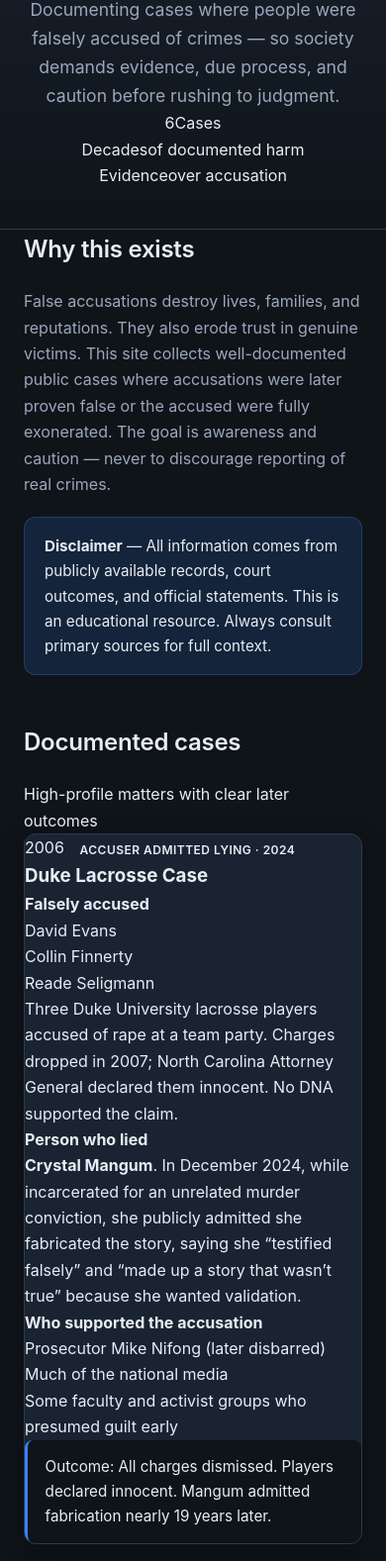
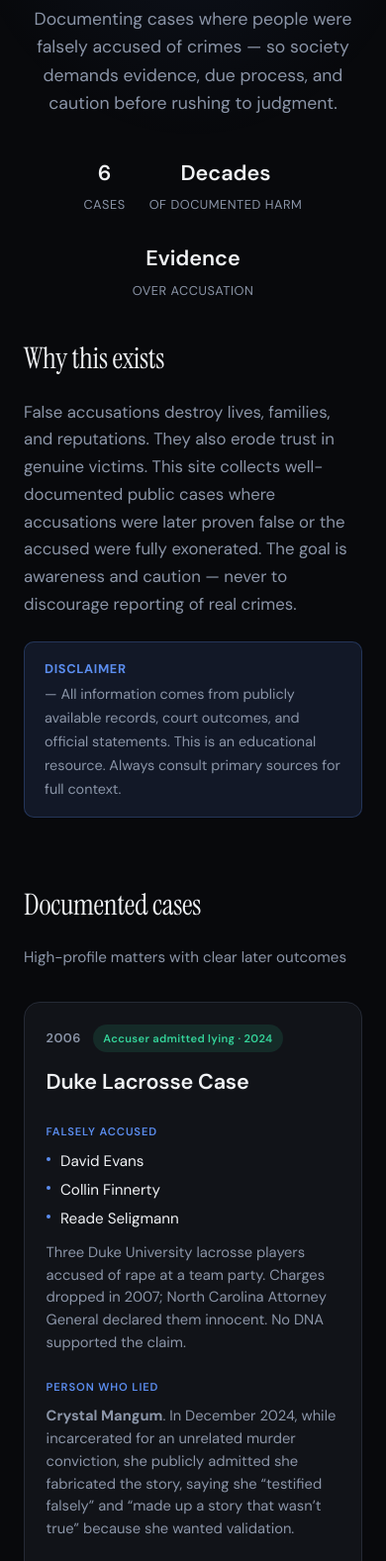
Before and after one commit to desurfofficial-ship-it/false-accusations-awareness, a plain HTML site: page index.html in a window 390 px wide. Shown: the part 194-1771 px from the top of the page at 99% size. Drawn offline with Linux system fonts and the light colour scheme.

Commit message:
Refined modern design with new typography and layout

```diff
--- a/styles.css
+++ b/styles.css
@@ -1,17 +1,16 @@
 :root {
-  --bg: #0f1419;
-  --surface: #1a2332;
-  --surface-2: #243044;
-  --text: #e8edf4;
-  --text-muted: #9aa8bc;
-  --accent: #3b82f6;
-  --accent-soft: rgba(59, 130, 246, 0.15);
-  --danger: #ef4444;
-  --success: #22c55e;
-  --warning: #f59e0b;
-  --border: #2d3a4f;
-  --radius: 12px;
-  --shadow: 0 4px 24px rgba(0, 0, 0, 0.35);
+  --bg: #08090c;
+  --surface: #111318;
+  --surface-2: #181b22;
+  --text: #f0f2f5;
+  --text-muted: #8b95a8;
+  --accent: #5b8def;
+  --accent-glow: rgba(91, 141, 239, 0.12);
+  --success: #34d399;
+  --warning: #fbbf24;
+  --border: #252a35;
+  --radius: 16px;
+  --radius-sm: 10px;
 }
 
 * {
@@ -21,206 +20,329 @@
 }
 
 body {
-  font-family: 'Inter', system-ui, -apple-system, sans-serif;
+  font-family: 'DM Sans', system-ui, -apple-system, sans-serif;
   background: var(--bg);
   color: var(--text);
   line-height: 1.65;
   min-height: 100vh;
+  position: relative;
+  overflow-x: hidden;
+}
+
+.bg-glow {
+  position: fixed;
+  top: -20%;
+  left: 50%;
+  transform: translateX(-50%);
+  width: 120%;
+  height: 60vh;
+  background: radial-gradient(ellipse at center, rgba(91, 141, 239, 0.08) 0%, transparent 70%);
+  pointer-events: none;
+  z-index: 0;
 }
 
 .container {
-  max-width: 960px;
+  max-width: 880px;
   margin: 0 auto;
   padding: 0 1.5rem;
+  position: relative;
+  z-index: 1;
 }
 
+/* Header */
 header {
-  background: linear-gradient(180deg, var(--surface) 0%, var(--bg) 100%);
-  padding: 3.5rem 0 2.5rem;
-  border-bottom: 1px solid var(--border);
+  padding: 4.5rem 0 3rem;
   text-align: center;
 }
 
+.eyebrow {
+  font-size: 0.75rem;
+  font-weight: 600;
+  letter-spacing: 0.12em;
+  text-transform: uppercase;
+  color: var(--accent);
+  margin-bottom: 1.25rem;
+}
+
 header h1 {
-  font-size: clamp(1.8rem, 4vw, 2.6rem);
-  font-weight: 700;
+  font-family: 'Instrument Serif', Georgia, serif;
+  font-size: clamp(2.6rem, 7vw, 4rem);
+  font-weight: 400;
+  line-height: 1.1;
   letter-spacing: -0.02em;
-  margin-bottom: 0.75rem;
+  margin-bottom: 1.25rem;
+}
+
+header h1 span {
+  color: var(--text-muted);
+  font-style: italic;
 }
 
 .tagline {
   color: var(--text-muted);
   font-size: 1.1rem;
-  max-width: 640px;
-  margin: 0 auto;
+  max-width: 520px;
+  margin: 0 auto 2.5rem;
+  line-height: 1.6;
 }
 
+.stats {
+  display: flex;
+  justify-content: center;
+  gap: 2.5rem;
+  flex-wrap: wrap;
+}
+
+.stat {
+  text-align: center;
+}
+
+.stat .num {
+  display: block;
+  font-size: 1.35rem;
+  font-weight: 600;
+  color: var(--text);
+}
+
+.stat .label {
+  font-size: 0.8rem;
+  color: var(--text-muted);
+  text-transform: uppercase;
+  letter-spacing: 0.04em;
+}
+
+/* Main */
 main {
-  padding: 2.5rem 0 4rem;
+  padding: 1rem 0 5rem;
 }
 
 section {
-  margin-bottom: 3rem;
+  margin-bottom: 4rem;
 }
 
 h2 {
-  font-size: 1.5rem;
-  font-weight: 600;
-  margin-bottom: 1.25rem;
+  font-family: 'Instrument Serif', Georgia, serif;
+  font-size: 1.85rem;
+  font-weight: 400;
+  margin-bottom: 1rem;
   letter-spacing: -0.01em;
+}
+
+.section-head {
+  margin-bottom: 2rem;
+}
+
+.section-sub {
+  color: var(--text-muted);
+  font-size: 0.95rem;
 }
 
 .intro p {
   color: var(--text-muted);
-  margin-bottom: 1.25rem;
+  margin-bottom: 1.5rem;
+  font-size: 1.05rem;
 }
 
 .disclaimer {
-  background: var(--accent-soft);
-  border: 1px solid rgba(59, 130, 246, 0.3);
-  border-radius: var(--radius);
+  background: var(--accent-glow);
+  border: 1px solid rgba(91, 141, 239, 0.25);
+  border-radius: var(--radius-sm);
   padding: 1rem 1.25rem;
-  font-size: 0.95rem;
-  color: var(--text);
+  font-size: 0.9rem;
+  color: var(--text-muted);
 }
 
+.disclaimer strong {
+  color: var(--accent);
+  display: block;
+  margin-bottom: 0.25rem;
+  font-size: 0.8rem;
+  text-transform: uppercase;
+  letter-spacing: 0.05em;
+}
+
+/* Case cards */
 .case-card {
   background: var(--surface);
   border: 1px solid var(--border);
   border-radius: var(--radius);
-  margin-bottom: 1.75rem;
-  overflow: hidden;
-  box-shadow: var(--shadow);
+  padding: 1.75rem;
+  margin-bottom: 1.5rem;
+  transition: border-color 0.2s ease;
 }
 
-.case-header {
-  display: flex;
-  flex-wrap: wrap;
-  align-items: center;
-  justify-content: space-between;
-  gap: 0.75rem;
-  padding: 1.25rem 1.5rem;
-  background: var(--surface-2);
-  border-bottom: 1px solid var(--border);
+.case-card:hover {
+  border-color: #3a4255;
 }
 
-.case-header h3 {
-  font-size: 1.2rem;
+.case-meta {
+  display: flex;
+  align-items: center;
+  gap: 0.75rem;
+  margin-bottom: 0.85rem;
+  flex-wrap: wrap;
+}
+
+.year {
+  font-size: 0.8rem;
   font-weight: 600;
+  color: var(--text-muted);
+  letter-spacing: 0.04em;
 }
 
 .badge {
-  font-size: 0.75rem;
+  font-size: 0.7rem;
   font-weight: 600;
-  text-transform: uppercase;
-  letter-spacing: 0.04em;
-  padding: 0.35rem 0.7rem;
+  letter-spacing: 0.03em;
+  padding: 0.3rem 0.65rem;
   border-radius: 999px;
 }
 
-.badge.exonerated {
-  background: rgba(34, 197, 94, 0.15);
+.badge.success {
+  background: rgba(52, 211, 153, 0.12);
   color: var(--success);
 }
 
-.badge.historical {
-  background: rgba(245, 158, 11, 0.15);
+.badge.warn {
+  background: rgba(251, 191, 36, 0.12);
   color: var(--warning);
 }
 
-.case-body {
-  padding: 1.5rem;
+.case-card h3 {
+  font-size: 1.35rem;
+  font-weight: 600;
+  margin-bottom: 1.35rem;
+  letter-spacing: -0.01em;
 }
 
-.grid {
+.case-grid {
   display: grid;
-  grid-template-columns: repeat(auto-fit, minmax(240px, 1fr));
+  grid-template-columns: repeat(auto-fit, minmax(220px, 1fr));
   gap: 1.5rem;
-  margin-bottom: 1.25rem;
+  margin-bottom: 1.35rem;
 }
 
-.grid h4 {
-  font-size: 0.85rem;
+.col h4 {
+  font-size: 0.7rem;
   font-weight: 600;
   text-transform: uppercase;
-  letter-spacing: 0.05em;
+  letter-spacing: 0.08em;
   color: var(--accent);
+  margin-bottom: 0.55rem;
+}
+
+.col ul {
+  list-style: none;
   margin-bottom: 0.6rem;
 }
 
-.grid ul {
-  list-style: none;
-  margin-bottom: 0.75rem;
-}
-
-.grid ul li {
+.col ul li {
   position: relative;
-  padding-left: 1rem;
-  margin-bottom: 0.3rem;
-  color: var(--text);
-}
-
-.grid ul li::before {
-  content: "•";
-  position: absolute;
-  left: 0;
-  color: var(--accent);
-}
-
-.grid p {
-  color: var(--text-muted);
+  padding-left: 0.9rem;
+  margin-bottom: 0.25rem;
   font-size: 0.95rem;
 }
 
-.outcome {
-  background: var(--bg);
-  border-radius: 8px;
-  padding: 0.9rem 1.1rem;
-  font-size: 0.95rem;
-  border-left: 3px solid var(--accent);
+.col ul li::before {
+  content: "";
+  position: absolute;
+  left: 0;
+  top: 0.55em;
+  width: 4px;
+  height: 4px;
+  border-radius: 50%;
+  background: var(--accent);
 }
 
-.principles-list {
-  list-style: none;
+.col p {
+  color: var(--text-muted);
+  font-size: 0.92rem;
+  line-height: 1.55;
 }
 
-.principles-list li {
+.outcome {
+  background: var(--surface-2);
+  border-radius: var(--radius-sm);
+  padding: 0.95rem 1.15rem;
+  font-size: 0.9rem;
+  border-left: 3px solid var(--accent);
+  color: var(--text-muted);
+}
+
+.outcome::before {
+  content: none;
+}
+
+/* Principles */
+.principles-grid {
+  display: grid;
+  grid-template-columns: repeat(auto-fit, minmax(240px, 1fr));
+  gap: 1rem;
+}
+
+.principle {
   background: var(--surface);
   border: 1px solid var(--border);
   border-radius: var(--radius);
-  padding: 1rem 1.25rem;
-  margin-bottom: 0.75rem;
+  padding: 1.35rem 1.4rem;
 }
 
-.principles-list strong {
+.p-num {
+  font-size: 0.75rem;
+  font-weight: 600;
   color: var(--accent);
+  letter-spacing: 0.06em;
+  display: block;
+  margin-bottom: 0.5rem;
 }
 
-.contribute p {
-  color: var(--text-muted);
-  margin-bottom: 0.75rem;
+.principle h3 {
+  font-size: 1.05rem;
+  font-weight: 600;
+  margin-bottom: 0.4rem;
 }
 
-.contribute a {
+.principle p {
+  color: var(--text-muted);
+  font-size: 0.9rem;
+  line-height: 1.5;
+}
+
+/* About */
+.about p {
+  color: var(--text-muted);
+  margin-bottom: 1rem;
+  font-size: 1rem;
+}
+
+.repo-link a {
   color: var(--accent);
   text-decoration: none;
+  border-bottom: 1px solid transparent;
+  transition: border-color 0.15s;
 }
 
-.contribute a:hover {
-  text-decoration: underline;
+.repo-link a:hover {
+  border-bottom-color: var(--accent);
 }
 
+/* Footer */
 footer {
   border-top: 1px solid var(--border);
-  padding: 1.75rem 0;
+  padding: 2rem 0;
   text-align: center;
   color: var(--text-muted);
-  font-size: 0.9rem;
+  font-size: 0.85rem;
 }
 
 @media (max-width: 600px) {
-  .case-header {
-    flex-direction: column;
-    align-items: flex-start;
+  header {
+    padding: 3rem 0 2rem;
+  }
+  .stats {
+    gap: 1.5rem;
+  }
+  .case-card {
+    padding: 1.35rem;
   }
 }
```
